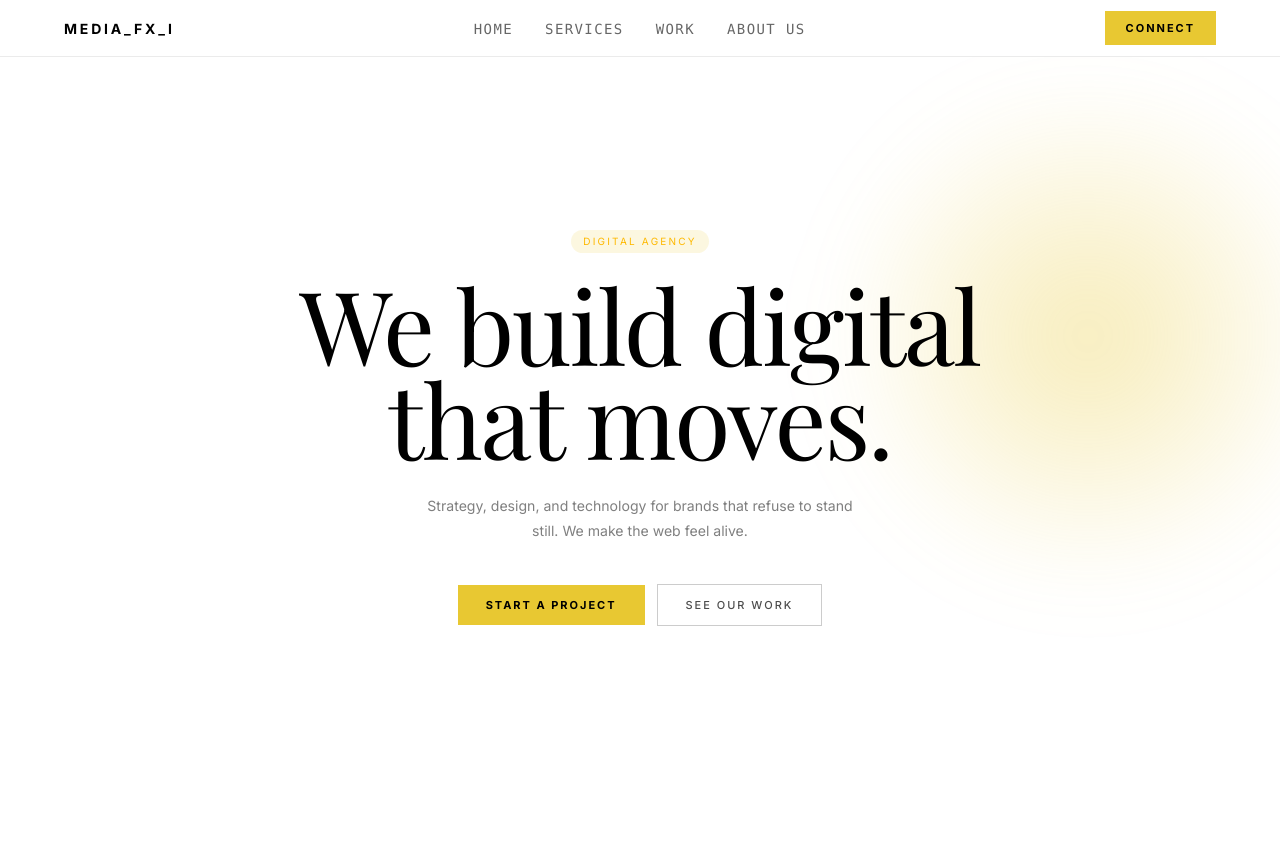
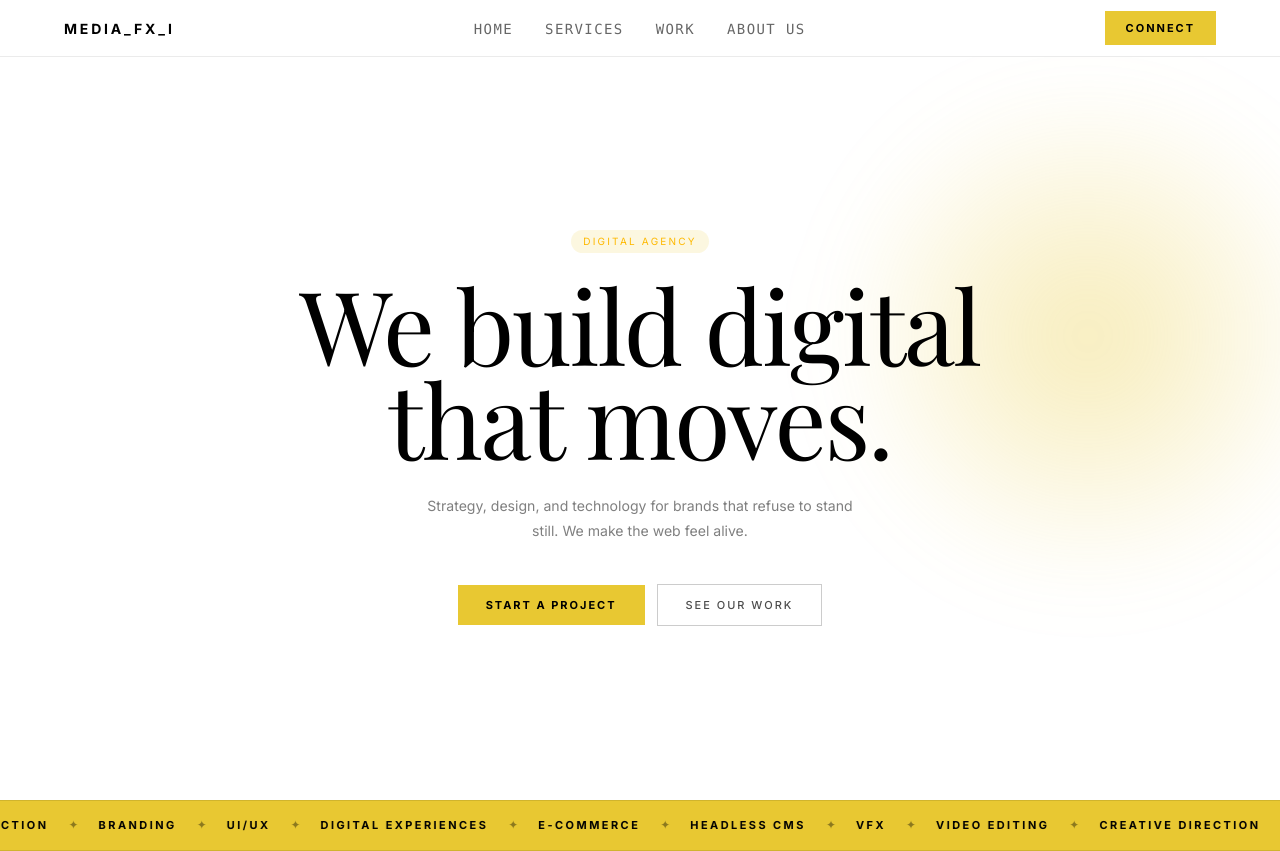
Before and after one commit to AnujBelsare/media_fx_i, a Next.js app: page / in a window 1280 px wide. Before the commit the page ends 800 px from the top, so only its background shows below. Built offline with nearby package versions, Linux system fonts and the light colour scheme; a web font is replaced by a local one.

Commit message:
service marquee

```diff
--- /dev/null
+++ b/app/components/ServicesMarquee.tsx
@@ -0,0 +1,67 @@
+"use client";
+
+import { useRef } from "react";
+import { motion, useAnimationFrame, useMotionValue, useTransform } from "framer-motion";
+
+const services = [
+    "VFX",
+    "VIDEO EDITING",
+    "CREATIVE DIRECTION",
+    "BRANDING",
+    "UI/UX",
+    "DIGITAL EXPERIENCES",
+    "E-COMMERCE",
+    "HEADLESS CMS",
+];
+
+function MarqueeTrack({ speed = 60 }: { speed?: number }) {
+    const baseX = useMotionValue(0);
+    const trackRef = useRef<HTMLDivElement>(null);
+
+    useAnimationFrame((_, delta) => {
+        // delta is ms since last frame — move at `speed` px/s
+        baseX.set(baseX.get() - (speed * delta) / 1000);
+
+        if (trackRef.current) {
+            const halfWidth = trackRef.current.scrollWidth / 2;
+            // Reset when we've scrolled one full copy width
+            if (Math.abs(baseX.get()) >= halfWidth) {
+                baseX.set(0);
+            }
+        }
+    });
+
+    const x = useTransform(baseX, (v) => `${v}px`);
+
+    // Build one "copy" of the list
+    const copy = services.map((service, i) => (
+        <span key={i} className="inline-flex items-center shrink-0">
+            <span className="text-[11px] font-bold tracking-[0.22em] uppercase text-black">
+                {service}
+            </span>
+            <span className="mx-5 text-black/40 text-xs">✦</span>
+        </span>
+    ));
+
+    return (
+        <div className="overflow-hidden w-full">
+            <motion.div
+                ref={trackRef}
+                style={{ x }}
+                className="flex whitespace-nowrap will-change-transform"
+            >
+                {/* Two identical copies — second one picks up seamlessly */}
+                <span className="inline-flex">{copy}</span>
+                <span className="inline-flex">{copy}</span>
+            </motion.div>
+        </div>
+    );
+}
+
+export default function ServicesMarquee() {
+    return (
+        <div className="w-full bg-[#E8C832] py-4 border-y border-black/10 select-none">
+            <MarqueeTrack speed={65} />
+        </div>
+    );
+}
--- a/app/page.tsx
+++ b/app/page.tsx
@@ -1,11 +1,13 @@
 import Navbar from "./components/Navbar";
 import HeroSection from "./components/HeroSection";
+import ServicesMarquee from "./components/ServicesMarquee";
 
 export default function Page() {
   return (
     <main>
       <Navbar />
       <HeroSection />
+      <ServicesMarquee />
     </main>
   );
 }
--- a/package.json
+++ b/package.json
@@ -9,6 +9,7 @@
     "lint": "eslint"
   },
   "dependencies": {
+    "framer-motion": "^12.40.0",
     "next": "16.2.6",
     "react": "19.2.4",
     "react-dom": "19.2.4"
```
Also changed, not shown: 1 other file (tests, documents, lock files or other folders).
